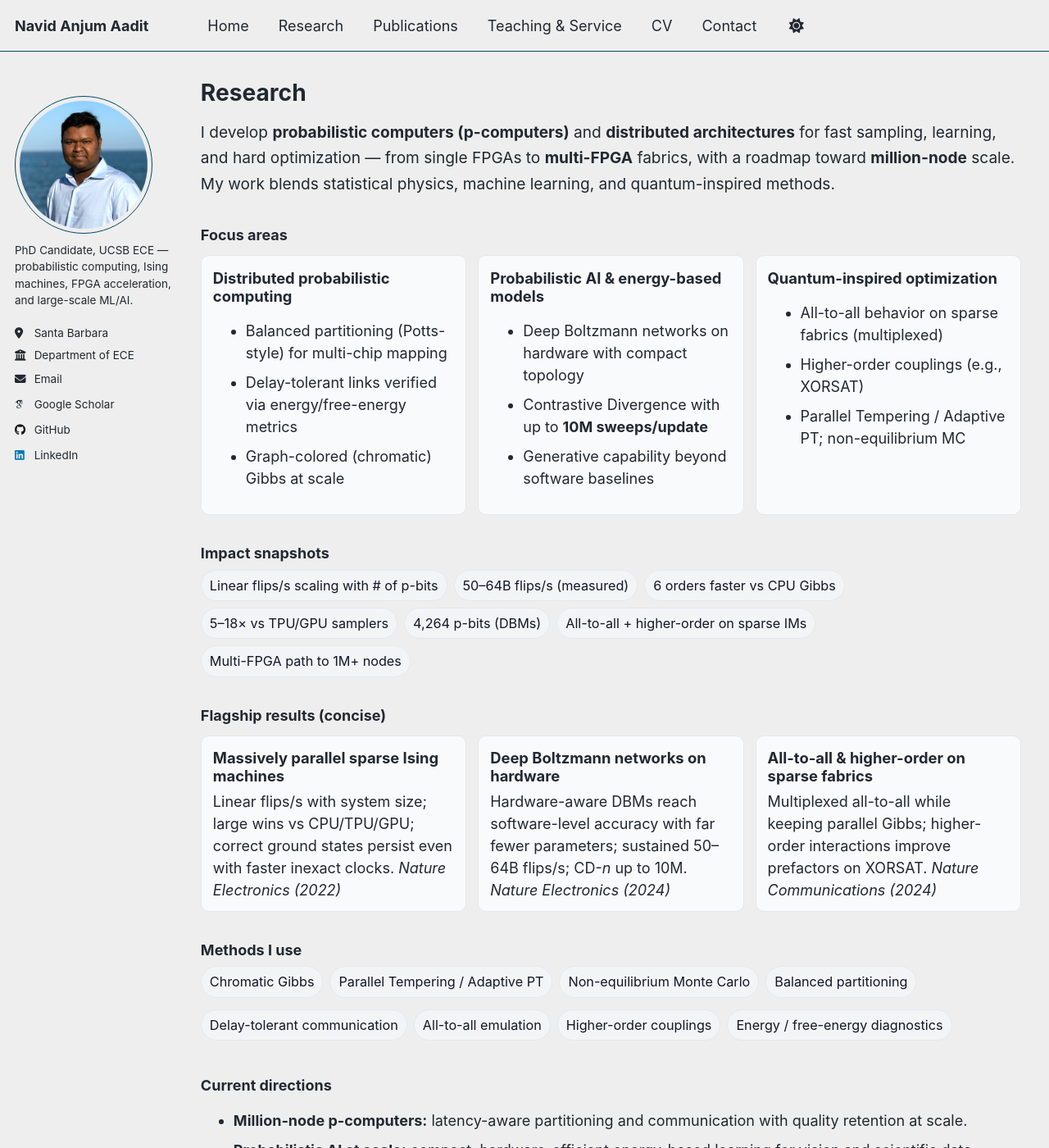
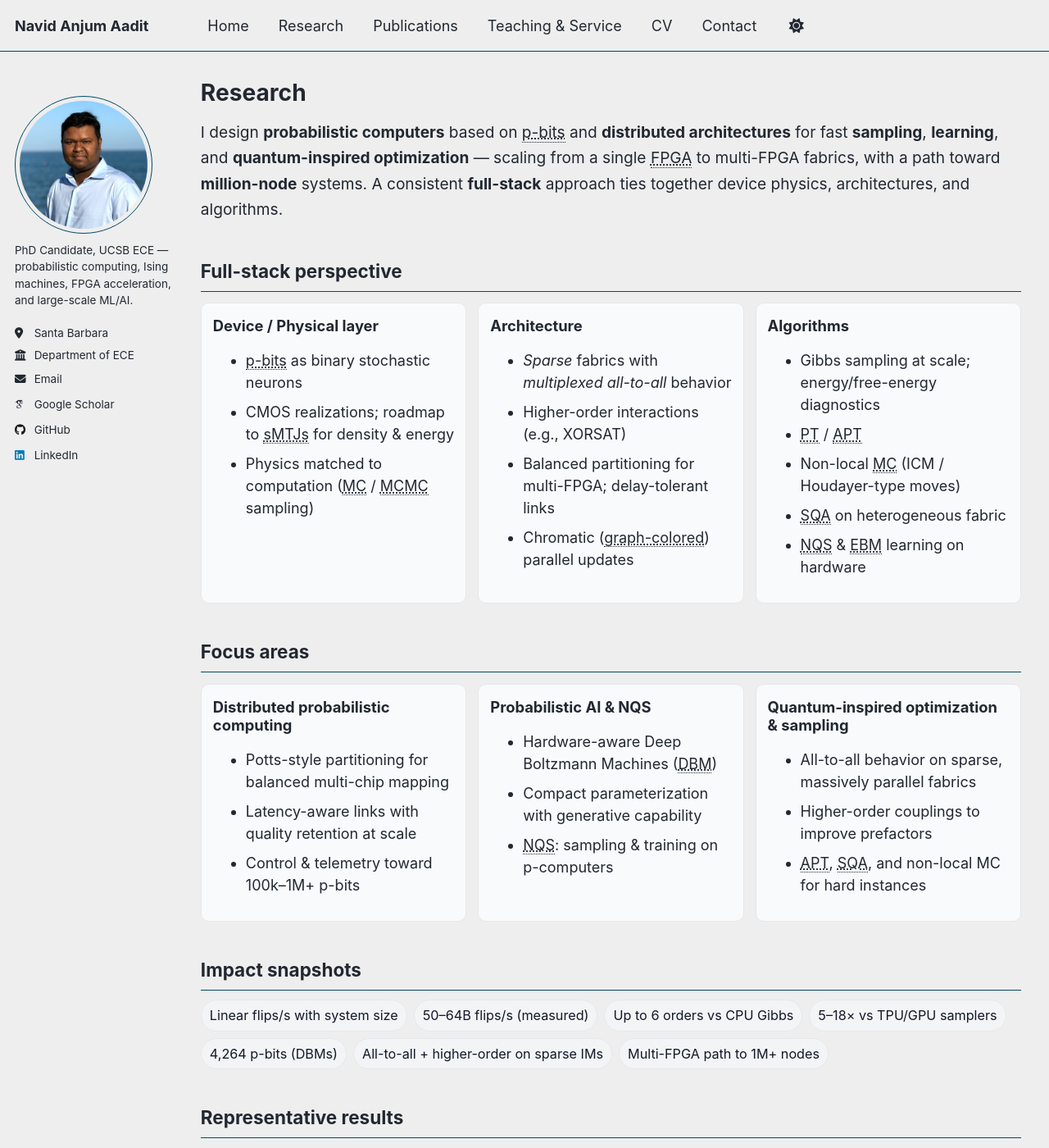
Before and after one commit to navidaadit/navidaadit.github.io, a Jekyll site: the page built from _pages/research.md, in a window 1280 px wide and 1400 px high. Shown: the whole window at 82% size. Built offline with Jekyll 4.4.1, drawn with Linux system fonts in a browser that asks for light colours; some web fonts are replaced; some of the changed text lies outside the part shown.

Commit message:
Update research.md

```diff
--- a/_pages/research.md
+++ b/_pages/research.md
@@ -5,110 +5,159 @@ title: "Research"
 author_profile: true
 ---
 
-<!-- ---------- Page-scoped lightweight styles ---------- -->
+<!-- ---------- Page-scoped lightweight styles (theme-aware; no global side effects) ---------- -->
 <style>
-.research-lead { font-size:1.06rem; line-height:1.65; margin:.25rem 0 1.25rem; }
-
-.card-grid { display:grid; grid-template-columns:repeat(3,minmax(0,1fr)); gap:14px; margin:.75rem 0 1.25rem; }
-.card { border:1px solid var(--footer-border, #e5e7eb); border-radius:10px; padding:14px 14px 12px; background:var(--footer-bg, #f8fafc); }
-.card h4 { margin:.1rem 0 .35rem; font-size:1.02rem; }
-
-.stat-row { display:flex; flex-wrap:wrap; gap:8px; margin:.35rem 0 1.1rem; }
-.stat-badge { font-size:.9rem; padding:6px 10px; border-radius:999px; border:1px solid var(--tag-border, #e5e7eb); background:var(--tag-bg, #f3f4f6); color:var(--tag-fg, #111827); white-space:nowrap; }
-
-.pill-list { list-style:none; padding:0; margin:.1rem 0 .9rem 0; display:flex; flex-wrap:wrap; gap:6px 8px; }
-.pill-list li { font-size:.9rem; padding:6px 10px; border-radius:999px; border:1px solid var(--tag-border, #e5e7eb); background:var(--tag-bg, #f3f4f6); color:var(--tag-fg, #111827); white-space:nowrap; }
-
-.section-h { margin-top:.6rem; }
-
-/* Optional thumbnail gallery */
-.thumb-grid { display:grid; grid-template-columns:repeat(3,minmax(0,1fr)); gap:10px; margin:.4rem 0 1.2rem; }
-.thumb { border:1px solid var(--tag-border, #e5e7eb); border-radius:10px; overflow:hidden; background:var(--footer-bg, #f8fafc); }
-.thumb img { display:block; width:100%; height:auto; }
-.thumb figcaption { font-size:.9rem; padding:8px 10px; opacity:.9; }
+.research-lead{font-size:1.06rem;line-height:1.65;margin:.25rem 0 1.25rem;}
+.grid-3{display:grid;grid-template-columns:repeat(3,minmax(0,1fr));gap:14px;margin:.75rem 0 1.25rem;}
+.grid-2{display:grid;grid-template-columns:repeat(2,minmax(0,1fr));gap:14px;margin:.75rem 0 1.25rem;}
+.card{border:1px solid var(--footer-border,#e5e7eb);border-radius:10px;padding:14px 14px 12px;background:var(--footer-bg,#f8fafc);}
+.card h4{margin:.1rem 0 .35rem;font-size:1.02rem;}
+.stat-row{display:flex;flex-wrap:wrap;gap:8px;margin:.35rem 0 1.1rem;}
+.stat-badge{font-size:.9rem;padding:6px 10px;border-radius:999px;border:1px solid var(--tag-border,#e5e7eb);background:var(--tag-bg,#f3f4f6);color:var(--tag-fg,#111827);white-space:nowrap;}
+.pill-list{list-style:none;padding:0;margin:.1rem 0 .9rem 0;display:flex;flex-wrap:wrap;gap:6px 8px;}
+.pill-list li{font-size:.9rem;padding:6px 10px;border-radius:999px;border:1px solid var(--tag-border,#e5e7eb);background:var(--tag-bg,#f3f4f6);color:var(--tag-fg,#111827);white-space:nowrap;}
+.section-h{margin-top:.6rem;}
+.small-note{font-size:.92rem;opacity:.9}
+abbr[title]{text-decoration:underline dotted;cursor:help}
 
 /* Mobile */
 @media (max-width:980px){
-  .card-grid{ grid-template-columns:1fr; }
-  .thumb-grid{ grid-template-columns:1fr; }
+  .grid-3{grid-template-columns:1fr;}
+  .grid-2{grid-template-columns:1fr;}
 }
 </style>
 
 <div class="research-lead">
-I develop <strong>probabilistic computers (p-computers)</strong> and <strong>distributed architectures</strong> for fast sampling, learning, and hard optimization — from single FPGAs to <strong>multi-FPGA</strong> fabrics, with a roadmap toward <strong>million-node</strong> scale. My work blends statistical physics, machine learning, and quantum-inspired methods.
+I design <strong>probabilistic computers</strong> based on <abbr title="probabilistic bit">p-bits</abbr> and <strong>distributed architectures</strong> for fast <strong>sampling</strong>, <strong>learning</strong>, and <strong>quantum-inspired optimization</strong> — scaling from a single <abbr title="Field-Programmable Gate Array">FPGA</abbr> to multi-FPGA fabrics, with a path toward <strong>million-node</strong> systems. A consistent <strong>full-stack</strong> approach ties together device physics, architectures, and algorithms.
 </div>
 
-### Focus areas
-<div class="card-grid">
+## Full-stack perspective
+
+<div class="grid-3">
   <div class="card">
-    <h4>Distributed probabilistic computing</h4>
+    <h4>Device / Physical layer</h4>
     <ul>
-      <li>Balanced partitioning (Potts-style) for multi-chip mapping</li>
-      <li>Delay-tolerant links verified via energy/free-energy metrics</li>
-      <li>Graph-colored (chromatic) Gibbs at scale</li>
+      <li><abbr title="probabilistic bit">p-bits</abbr> as binary stochastic neurons</li>
+      <li>CMOS realizations; roadmap to <abbr title="stochastic Magnetic Tunnel Junction">sMTJs</abbr> for density & energy</li>
+      <li>Physics matched to computation (<abbr title="Monte Carlo">MC</abbr> / <abbr title="Markov chain Monte Carlo">MCMC</abbr> sampling)</li>
     </ul>
   </div>
   <div class="card">
-    <h4>Probabilistic AI & energy-based models</h4>
+    <h4>Architecture</h4>
     <ul>
-      <li>Deep Boltzmann networks on hardware with compact topology</li>
-      <li>Contrastive Divergence with up to <strong>10M sweeps/update</strong></li>
-      <li>Generative capability beyond software baselines</li>
+      <li><em>Sparse</em> fabrics with <em>multiplexed all-to-all</em> behavior</li>
+      <li>Higher-order interactions (e.g., XORSAT)</li>
+      <li>Balanced partitioning for multi-FPGA; delay-tolerant links</li>
+      <li>Chromatic (<abbr title="graph-colored parallel Gibbs updates">graph-colored</abbr>) parallel updates</li>
     </ul>
   </div>
   <div class="card">
-    <h4>Quantum-inspired optimization</h4>
+    <h4>Algorithms</h4>
     <ul>
-      <li>All-to-all behavior on sparse fabrics (multiplexed)</li>
-      <li>Higher-order couplings (e.g., XORSAT)</li>
-      <li>Parallel Tempering / Adaptive PT; non-equilibrium MC</li>
+      <li>Gibbs sampling at scale; energy/free-energy diagnostics</li>
+      <li><abbr title="Parallel Tempering">PT</abbr> / <abbr title="Adaptive Parallel Tempering">APT</abbr></li>
+      <li>Non-local <abbr title="Monte Carlo">MC</abbr> (ICM / Houdayer-type moves)</li>
+      <li><abbr title="Simulated Quantum Annealing">SQA</abbr> on heterogeneous fabric</li>
+      <li><abbr title="Neural Quantum States">NQS</abbr> & <abbr title="Energy-Based Models">EBM</abbr> learning on hardware</li>
     </ul>
   </div>
 </div>
 
-### Impact snapshots
+## Focus areas
+
+<div class="grid-3">
+  <div class="card">
+    <h4>Distributed probabilistic computing</h4>
+    <ul>
+      <li>Potts-style partitioning for balanced multi-chip mapping</li>
+      <li>Latency-aware links with quality retention at scale</li>
+      <li>Control & telemetry toward 100k–1M+ p-bits</li>
+    </ul>
+  </div>
+  <div class="card">
+    <h4>Probabilistic AI & NQS</h4>
+    <ul>
+      <li>Hardware-aware Deep Boltzmann Machines (<abbr title="Deep Boltzmann Machine">DBM</abbr>)</li>
+      <li>Compact parameterization with generative capability</li>
+      <li><abbr title="Neural Quantum States">NQS</abbr>: sampling & training on p-computers</li>
+    </ul>
+  </div>
+  <div class="card">
+    <h4>Quantum-inspired optimization & sampling</h4>
+    <ul>
+      <li>All-to-all behavior on sparse, massively parallel fabrics</li>
+      <li>Higher-order couplings to improve prefactors</li>
+      <li><abbr title="Adaptive Parallel Tempering">APT</abbr>, <abbr title="Simulated Quantum Annealing">SQA</abbr>, and non-local MC for hard instances</li>
+    </ul>
+  </div>
+</div>
+
+## Impact snapshots
+
 <div class="stat-row">
-  <span class="stat-badge">Linear flips/s scaling with # of p-bits</span>
+  <span class="stat-badge">Linear flips/s with system size</span>
   <span class="stat-badge">50–64B flips/s (measured)</span>
-  <span class="stat-badge">6 orders faster vs CPU Gibbs</span>
+  <span class="stat-badge">Up to 6 orders vs CPU Gibbs</span>
   <span class="stat-badge">5–18× vs TPU/GPU samplers</span>
   <span class="stat-badge">4,264 p-bits (DBMs)</span>
   <span class="stat-badge">All-to-all + higher-order on sparse IMs</span>
   <span class="stat-badge">Multi-FPGA path to 1M+ nodes</span>
 </div>
 
-### Flagship results (concise)
-<div class="card-grid">
+## Representative results
+
+<div class="grid-3">
   <div class="card">
     <h4>Massively parallel sparse Ising machines</h4>
-    <div>Linear flips/s with system size; large wins vs CPU/TPU/GPU; correct ground states persist even with faster inexact clocks. <em>Nature Electronics (2022)</em></div>
+    <div>Flips/s scale linearly; strong gains vs CPU/TPU/GPU; robust ground states even with faster (inexact) clocks. <em>Nature Electronics (2022)</em></div>
   </div>
   <div class="card">
-    <h4>Deep Boltzmann networks on hardware</h4>
-    <div>Hardware-aware DBMs reach software-level accuracy with far fewer parameters; sustained 50–64B flips/s; CD-<em>n</em> up to 10M. <em>Nature Electronics (2024)</em></div>
+    <h4>DBMs & NQS on hardware</h4>
+    <div>Hardware-aware DBMs reach software-level accuracy with far fewer parameters; sustained 50–64B flips/s; CD-<em>n</em> up to 10M. Extends naturally to <strong>NQS</strong> workflows. <em>Nature Electronics (2024)</em></div>
   </div>
   <div class="card">
     <h4>All-to-all & higher-order on sparse fabrics</h4>
-    <div>Multiplexed all-to-all while keeping parallel Gibbs; higher-order interactions improve prefactors on XORSAT. <em>Nature Communications (2024)</em></div>
+    <div>Multiplexed all-to-all while preserving parallel Gibbs; higher-order interactions improve prefactors on XORSAT. <em>Nature Communications (2024)</em></div>
   </div>
 </div>
 
-### Methods I use
+## Algorithm toolbox (what I run in practice)
 <ul class="pill-list">
-  <li>Chromatic Gibbs</li>
-  <li>Parallel Tempering / Adaptive PT</li>
-  <li>Non-equilibrium Monte Carlo</li>
-  <li>Balanced partitioning</li>
-  <li>Delay-tolerant communication</li>
-  <li>All-to-all emulation</li>
+  <li>Chromatic Gibbs (<abbr title="graph-colored parallel updates">graph-colored</abbr>)</li>
+  <li><abbr title="Adaptive Parallel Tempering">APT</abbr></li>
+  <li><abbr title="Simulated Quantum Annealing">SQA</abbr></li>
+  <li><abbr title="Ising-Cluster Moves (Houdayer)">ICM</abbr> non-local moves</li>
+  <li>Non-equilibrium <abbr title="Monte Carlo">MC</abbr></li>
+  <li>All-to-all emulation (multiplexed)</li>
   <li>Higher-order couplings</li>
   <li>Energy / free-energy diagnostics</li>
+  <li><abbr title="Deep Boltzmann Machine">DBM</abbr> / <abbr title="Energy-Based Model">EBM</abbr> training (hardware-aware)</li>
+  <li><abbr title="Neural Quantum States">NQS</abbr> sampling & training</li>
 </ul>
 
-### Current directions
-- **Million-node p-computers:** latency-aware partitioning and communication with quality retention at scale.
-- **Probabilistic AI at scale:** compact, hardware-efficient energy-based learning for vision and scientific data.
-- **Heterogeneous p-computers:** CMOS + nanomagnets to push flips/J and density.
+## Current directions
+- <strong>Million-node p-computers:</strong> partitioning + interconnects that preserve solution quality at extreme scale.
+- <strong>Probabilistic AI & NQS at scale:</strong> compact, hardware-efficient learning for scientific/quantum data.
+- <strong>Heterogeneous p-computers:</strong> CMOS + <abbr title="stochastic Magnetic Tunnel Junction">sMTJs</abbr> to keep improving flips/J and density.
 
-> Full list of papers is on the **[Publications](/publications/)** page.
-<!-- End -->
+<div class="small-note">
+Full publication list: <a href="/publications/">/publications/</a>
+</div>
+
+---
+
+### Acronym glossary (at a glance)
+- **p-bit** — probabilistic bit (binary stochastic neuron realized in hardware)
+- **IM** — Ising machine
+- **FPGA** — Field-Programmable Gate Array
+- **MC** — Monte Carlo
+- **MCMC** — Markov chain Monte Carlo
+- **PT** — Parallel Tempering
+- **APT** — Adaptive Parallel Tempering
+- **SQA** — Simulated Quantum Annealing
+- **ICM** — Ising-Cluster Moves (Houdayer-type non-local updates)
+- **DBM** — Deep Boltzmann Machine
+- **EBM** — Energy-Based Model
+- **NQS** — Neural Quantum States
+- **sMTJ** — stochastic Magnetic Tunnel Junction
+- **XORSAT** — exclusive-OR satisfiability (higher-order constraint family)
```
